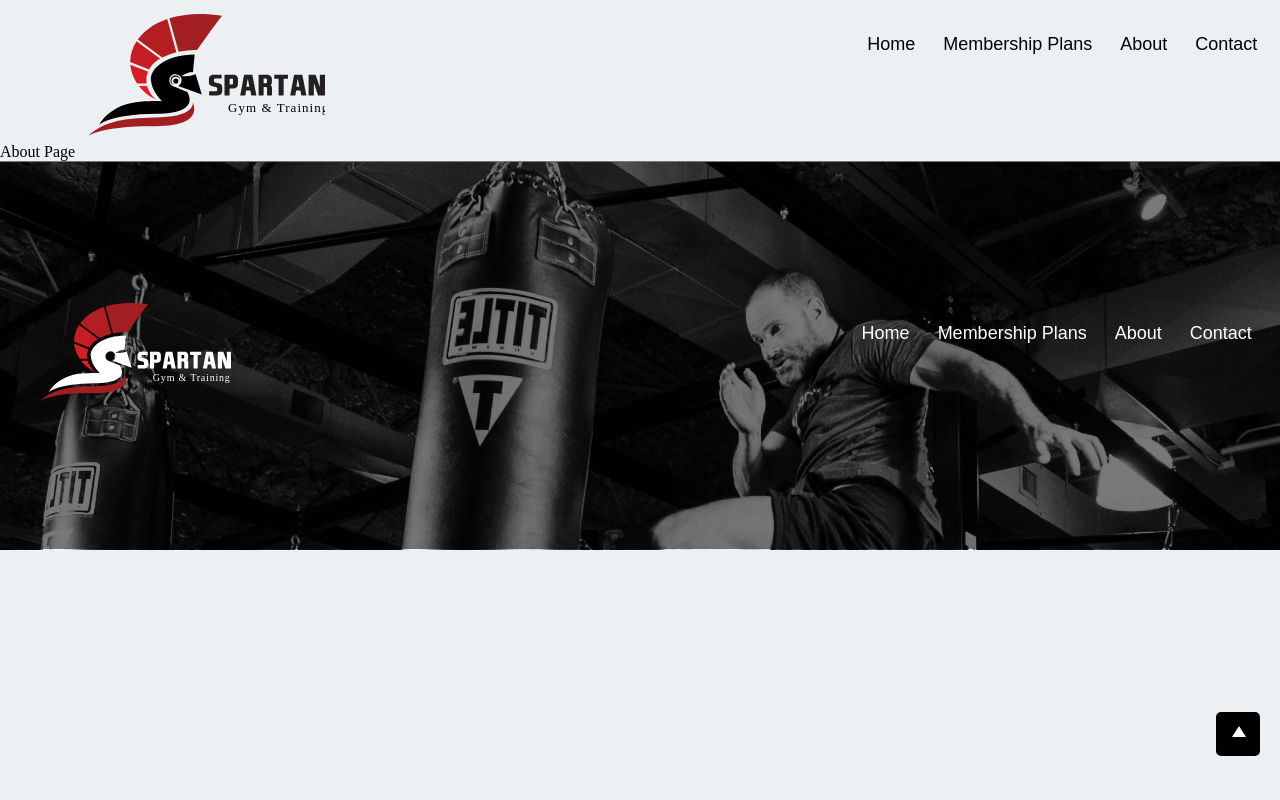
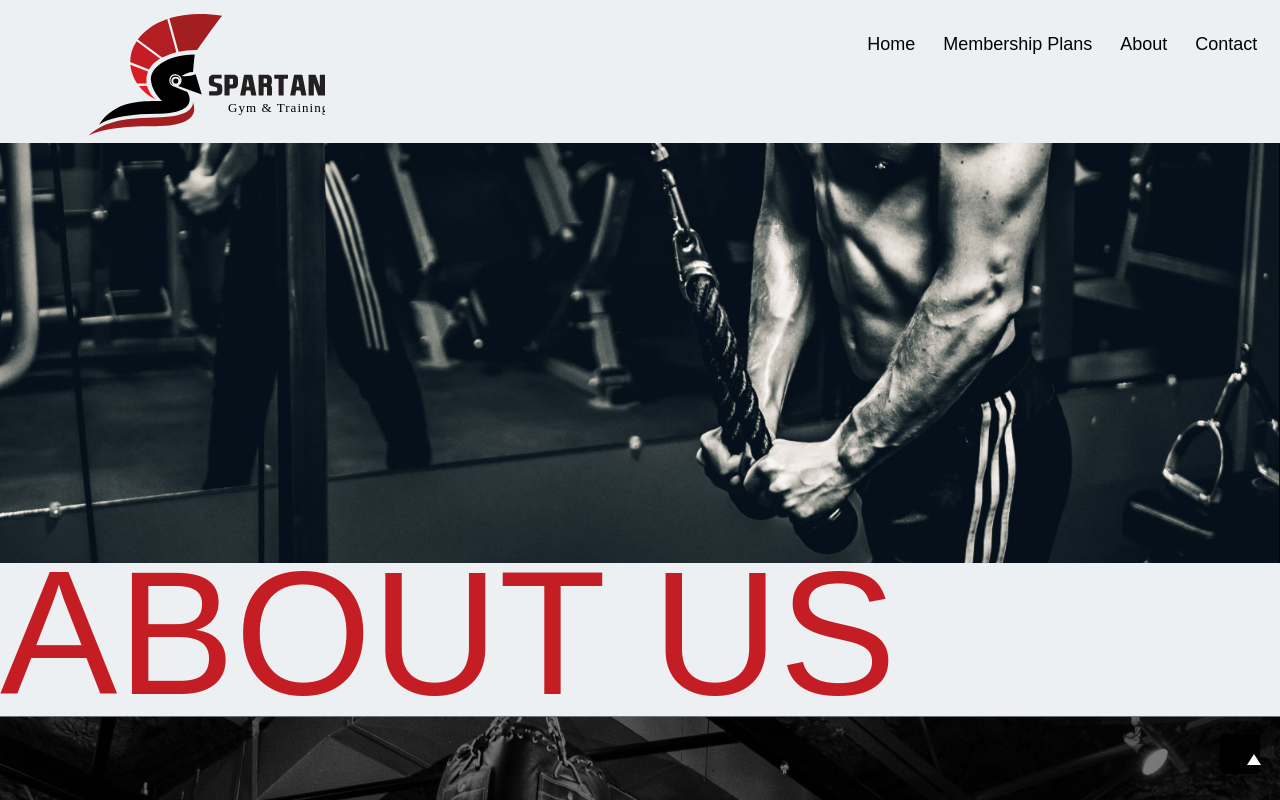
Before and after one commit to AlexandriaLindsay/gym-app, a React (Create React App) app: page /about-us in a window 1280 px wide. Shown: the top 800 px of the page. Built offline with nearby package versions, Linux system fonts and the light colour scheme; a web font is replaced by a local one.

Commit message:
09/24/2021

```diff
--- a/public/index.html
+++ b/public/index.html
@@ -13,8 +13,6 @@
     <meta name="viewport" content="width=device-width, initial-scale=1" />
     <!-- SCREEN READER -->
     <a class="skip-link screen-reader-text" href="#content">Skip to Content</a>
-    <!-- RETURN TO TOP -->
-    <a href="javascript:" id="return-to-top"><i class="glyphicon glyphicon-chevron-up" aria-hidden="true"></i></a>
     <!-- META -->
     <meta
       name="description"
--- a/src/App.js
+++ b/src/App.js
@@ -15,6 +15,7 @@ import Contact from './components/views/Contact';
 
 const client = new ApolloClient({ uri: 'https://charlie.staging.prufs.ca/graphql' });
 
+
 function App() {
 
 
@@ -23,7 +24,7 @@ function App() {
       <ApolloProvider client={client}>
         <BrowserRouter>
           {/* HEADER */}
-          <Header />
+          <Header ID="main-header" />
           {/* CONTENT */}
           <Route exact path='/' component={Home}/>
           <Route path='/about-us' component={About}/>
--- /dev/null
+++ b/src/assets/js/Functions.js
@@ -0,0 +1,5 @@
+export function scroll(scrollTo) {
+    document.querySelector('#' + scrollTo).scrollIntoView({
+      behavior: 'smooth'
+    });
+}
--- a/src/assets/less/App.less
+++ b/src/assets/less/App.less
@@ -190,7 +190,8 @@
 }
 html {
     overflow-x: hidden;
-  }
+    scroll-behavior: smooth;
+}
   body {
     position: relative;
     max-width: 2560px;
--- a/src/components/layout/partials/Footer.js
+++ b/src/components/layout/partials/Footer.js
@@ -3,7 +3,8 @@ import Image from '../../elements/Image';
 import Logo from '../../../assets/images/spartan-logo-white.svg';
 import Nav from './Nav';
 import { Link } from 'react-router-dom';
-import Home from '../../views/Home';
+import { scroll } from '../../../assets/js/Functions';
+
 
 const Footer = ({
     ID,
@@ -22,6 +23,7 @@ const Footer = ({
                     <Nav />
                 </div>
             </footer>
+            <button id="return-to-top" onClick={() => scroll('main-header')}><i className="glyphicon glyphicon-chevron-up" aria-hidden="true"></i></button>
         </>
     );
 }
--- a/src/components/layout/partials/Header.js
+++ b/src/components/layout/partials/Header.js
@@ -7,6 +7,7 @@ import NavBar from './Nav';
 
 const Header = ({
   className,
+  ID,
   ...props
 }) => {
 
@@ -21,6 +22,7 @@ const Header = ({
       <header
         {...props}
         className={classes}
+        id={ID}
       >
         <Link className='site-logo' to='/'>
           <Logo src={SiteLogo} />
--- a/src/components/layout/partials/Nav.js
+++ b/src/components/layout/partials/Nav.js
@@ -1,6 +1,7 @@
 import React from 'react';
 import classNames from 'classnames';
 import { Link } from 'react-router-dom';
+import { scroll } from '../../../assets/js/Functions';
 
 const Nav = ({
   className,
@@ -23,7 +24,7 @@ const Nav = ({
       >
         <ul>
             <li><Link to="/">Home</Link></li>
-            <li><Link to='/#membership'>Membership Plans</Link></li>
+            <li><Link to='/#membership' onClick={() => scroll('membership')}>Membership Plans</Link></li>
             <li><Link to='/about-us'>About</Link></li>
             <li><Link to='/contact'>Contact</Link></li>
         </ul>
--- a/src/components/views/About.js
+++ b/src/components/views/About.js
@@ -1,5 +1,9 @@
+import { hot } from 'react-hot-loader/root';
 import React, { Component } from 'react'
 import '../../assets/css/App.css';
+import LayoutDefault from '../layout/Layout';
+import Hero from '../../assets/images/guy-working-out.jpg'
+import Image from '../elements/Image';
 
 class About extends Component {
     render() {
@@ -8,10 +12,15 @@ class About extends Component {
 
         return (
             <>
-                <div>About Page</div>
+                <LayoutDefault>
+                    <div className="sub-hero">
+                        <Image width="100%" src={Hero} alt="Guy Working Out" />
+                        <h1 style={{ textTransform: 'uppercase' }} className="threeD">About Us</h1>
+                    </div>
+                </LayoutDefault>
             </>
         );
     }
 
 }
-export default About;
+export default hot(About);
--- a/src/components/views/Home.js
+++ b/src/components/views/Home.js
@@ -6,8 +6,8 @@ import Image from '../elements/Image'
 import { Link } from 'react-router-dom';
 import Section from '../layout/Section';
 import DoubleCol from '../layout/DoubleCol';
-import { Query } from 'react-apollo'
-import gql from 'graphql-tag'
+// import { Query } from 'react-apollo'
+// import gql from 'graphql-tag'
 // import { Link } from 'react-router-dom';
 
 /*****************************************
```
Also changed, not shown: src/assets/css/App.css.
